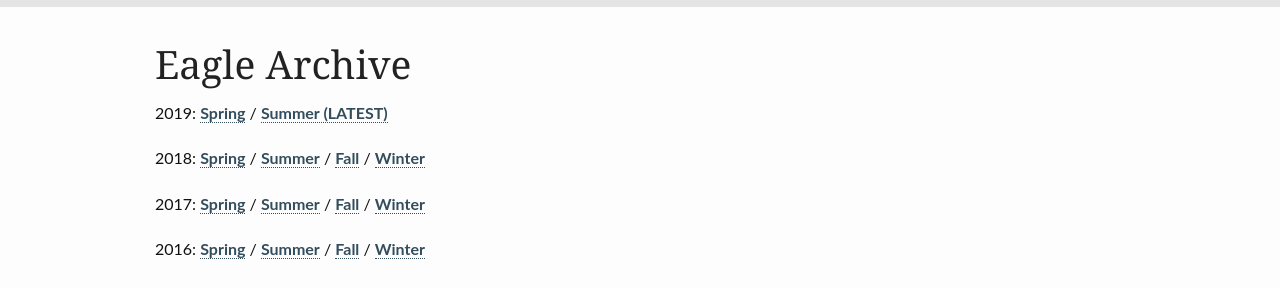
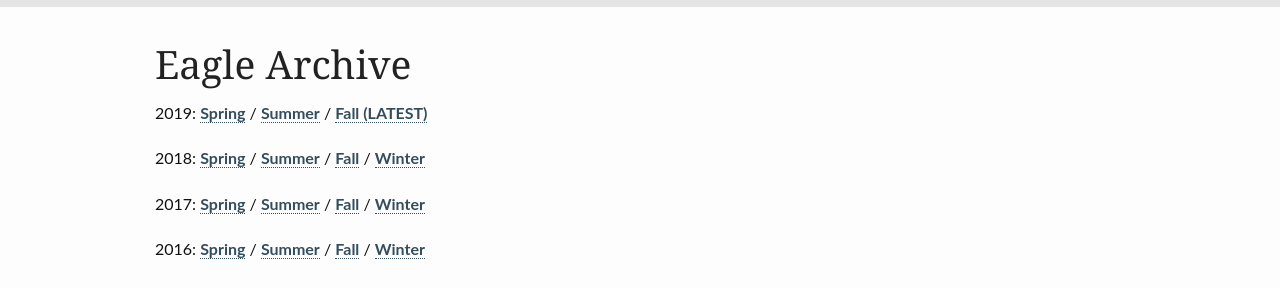
Before and after one commit to carrolltonmanor/carrolltonmanor.github.io, a Jekyll site: the page built from pages/eagle-archive.md, in a window 1280 px wide. Shown: the part 432-720 px from the top of the page. Built offline with Jekyll 4.4.1, drawn with Linux system fonts in a browser that asks for light colours.

Commit message:
Update eagle-archive.md

```diff
--- a/pages/eagle-archive.md
+++ b/pages/eagle-archive.md
@@ -13,7 +13,7 @@
 {% assign years = "2018|2017|2016|2015|2014|2013|2012|2011|2010|2009|2008|2007|2006|2005|2004|2003|2002|2001" | split: "|" %}
 {% assign thisYear = "2019" %}
 
-{{ thisYear }}:  <a href="/resources/eagle-archive/eagle-{{ thisYear }}-spring.pdf">Spring</a> / <a href="/resources/eagle-archive/eagle-{{ thisYear }}-summer.pdf">Summer (LATEST)</a>
+{{ thisYear }}:  <a href="/resources/eagle-archive/eagle-{{ thisYear }}-spring.pdf">Spring</a> / <a href="/resources/eagle-archive/eagle-{{ thisYear }}-summer.pdf">Summer</a> / <a href="/resources/eagle-archive/eagle-{{ thisYear }}-fall.pdf">Fall (LATEST)</a>
 {% for yr in years %}
 {{ yr }}:  <a href="/resources/eagle-archive/eagle-{{ yr }}-spring.pdf">Spring</a> / <a href="/resources/eagle-archive/eagle-{{ yr }}-summer.pdf">Summer</a> / <a href="/resources/eagle-archive/eagle-{{ yr }}-fall.pdf">Fall</a> / <a href="/resources/eagle-archive/eagle-{{ yr }}-winter.pdf">Winter</a>
 {% endfor %}
```
